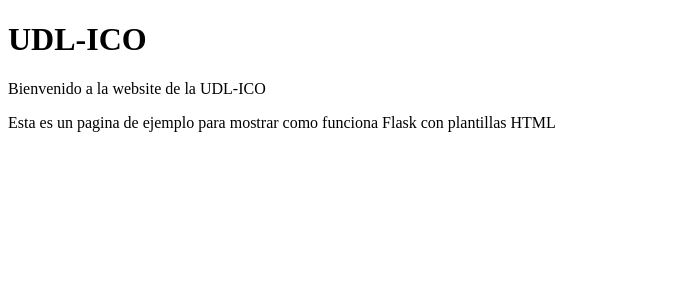
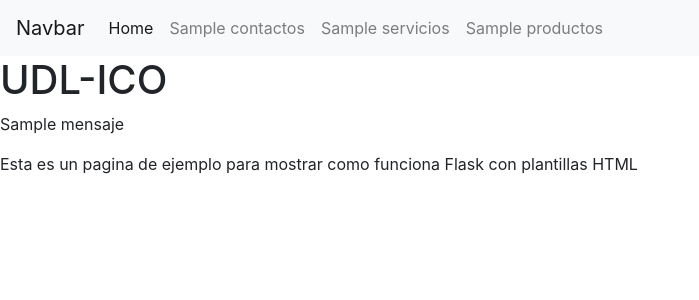
Before and after one commit to jonathanmora07/appweb01-, a Flask app: template templates/index.html in a window 1280 px wide. Shown: the top 300 px of the page, without its empty margins (0-699 px from the left). Run offline with Flask 3, Linux system fonts and the light colour scheme; the template is opened without the code that fills it: most values are stand-ins (such as "Sample title", 1, 10 or a date in 2020).

Commit message:
Actualizacion del proyeto web

```diff
--- a/server.py
+++ b/server.py
@@ -2,9 +2,22 @@ from flask import Flask, app, render_template, request, redirect, url_for
 
 app = Flask(__name__)
 
-@app.route('/')
+@app.route('/home')
 def home():
-    return render_template('index.html')
+    return render_template('index.html', titulo='flask', mensaje='Bienvenido a la website de la UDL-ICO')
+
+@app.route('/servicios')
+def servicios():
+    return render_template('servicios.html', mensaje='Estos son los servicios que ofrecemos.'   )
+
+@app.route('/contacto')
+def contacto():
+    return render_template('contacto.html', mensaje='Contáctanos para más información.')
+
+@app.route('/productos')
+def productos():
+    return render_template('productos.html', mensaje='Estos son los productos que ofrecemos.'   )
+
 
 if __name__ == '__main__':
-    app.run(debug=True)
+    app.run(debug=True,port=5050)
--- a/templates/index.html
+++ b/templates/index.html
@@ -1,13 +1,28 @@
 <!DOCTYPE html>
 <html lang="en">
 <head>
+    <link rel="stylesheet" href="https://cdn.jsdelivr.net/npm/bootstrap@4.6.2/dist/css/bootstrap.min.css" integrity="sha384-xOolHFLEh07PJGoPkLv1IbcEPTNtaed2xpHsD9ESMhqIYd0nLMwNLD69Npy4HI+N" crossorigin="anonymous">
     <meta charset="UTF-8">
     <meta name="viewport" content="width=device-width, initial-scale=1.0">
-    <title>UDL-ICO</title>
+    <title>{{ titulo }}</title>
 </head>
 <body>
+    <nav class="navbar navbar-expand-lg navbar-light bg-light">
+  <a class="navbar-brand" href="#">Navbar</a>
+  <button class="navbar-toggler" type="button" data-toggle="collapse" data-target="#navbarNavAltMarkup" aria-controls="navbarNavAltMarkup" aria-expanded="false" aria-label="Toggle navigation">
+    <span class="navbar-toggler-icon"></span>
+  </button>
+  <div class="collapse navbar-collapse" id="navbarNavAltMarkup">
+    <div class="navbar-nav">
+      <a class="nav-link active" href="#">Home <span class="sr-only">(current)</span></a>
+      <a class="nav-link" href="#">{{ contactos}}</a>
+      <a class="nav-link" href="#">{{ servicios}}</a>
+      <a class="nav-link" href="#">{{ productos}}</a>
+    </div>
+  </div>
+</nav>
      <h1>UDL-ICO</h1>
-     <p>Bienvenido a la website de la UDL-ICO</p>
+     <p>{{ mensaje }}</p>
      <p>Esta es un pagina de ejemplo para mostrar como
         funciona Flask con plantillas HTML</p>
 
```
Also changed, not shown: templates/contacto.html (added, +13 -0 lines), templates/productos.html (added, +12 -0 lines), templates/servicios.html (added, +13 -0 lines).
